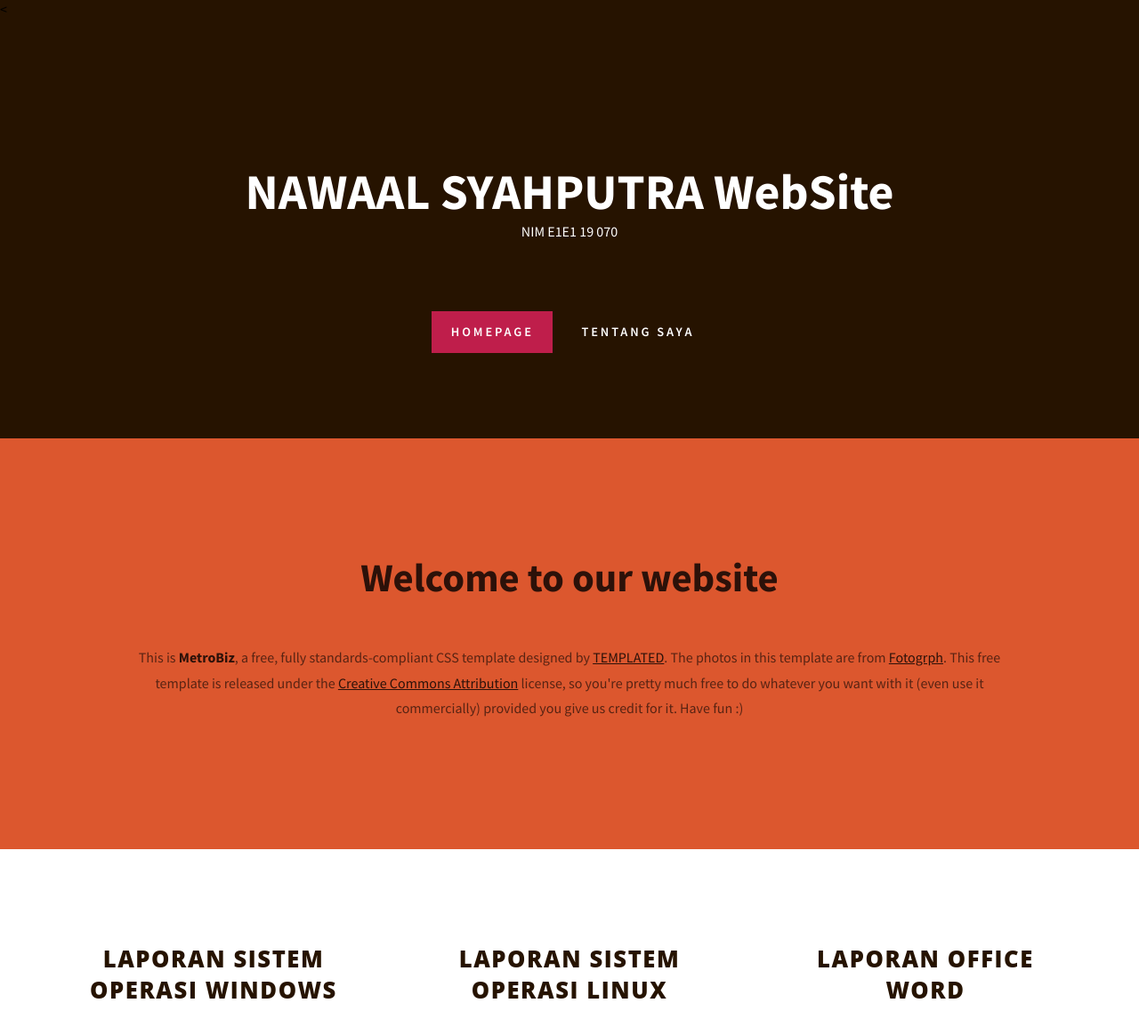
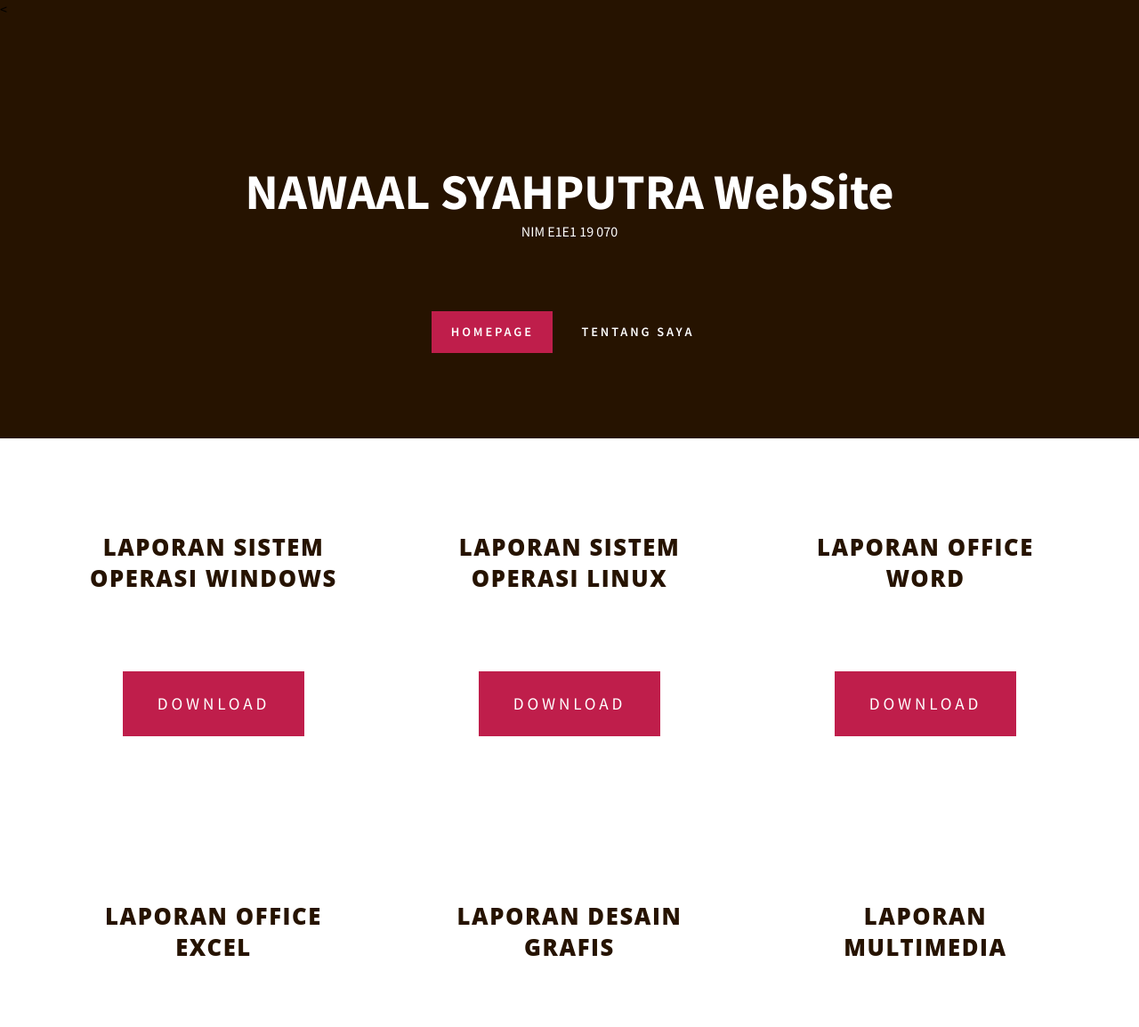
Before and after one commit to NawaalSyahputra11/NawaalSyahputraWebsite, a plain HTML site: page index.html in a window 1280 px wide. Shown: the top 1155 px of the page at 89% size. Drawn offline with Linux system fonts and the light colour scheme; a web font is replaced by a local one.

Commit message:
Update index.html

```diff
--- a/index.html
+++ b/index.html
@@ -42,13 +42,6 @@ Released   : 20140207
 		</div>
 	</div>
 </div>
-<div id="wrapper2">
-	<div id="welcome" class="container">
-		<div class="title">
-			<h2>Welcome to our website</h2>
-		</div>
-		<p>This is <strong>MetroBiz</strong>, a free, fully standards-compliant CSS template designed by <a href="http://templated.co" rel="nofollow">TEMPLATED</a>. The photos in this template are from <a href="http://fotogrph.com/"> Fotogrph</a>. This free template is released under the <a href="http://templated.co/license">Creative Commons Attribution</a> license, so you're pretty much free to do whatever you want with it (even use it commercially) provided you give us credit for it. Have fun :) </p>
-	</div>
 </div>
 <div id="wrapper3">
 <div id="three-column" class="container">
```
